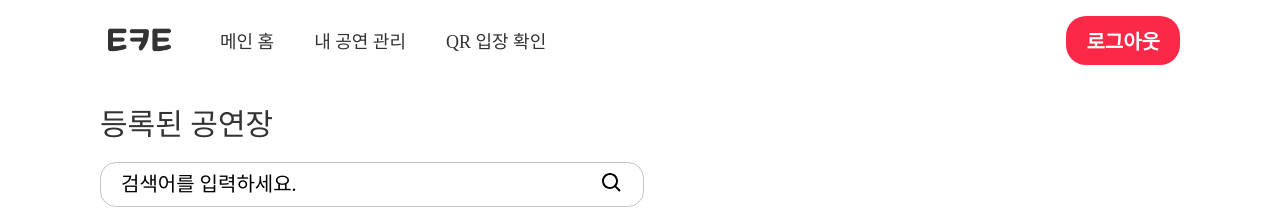
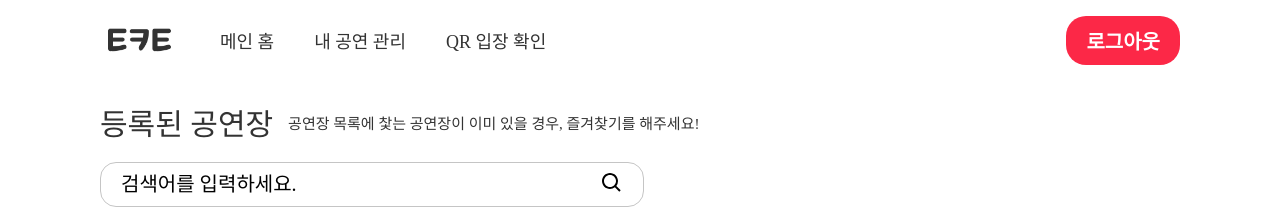
Before and after one commit to DEMODAY-J211/frontend, a React (Vite) app: page /registeredvenues in a window 1280 px wide. Shown: the top 208 px of the page. Built offline with nearby package versions, Linux system fonts and the light colour scheme; no server answers; sample sign-in values are in the browser's storage; a web font is replaced by a local one.

Commit message:
handleprevious

```diff
--- a/src/pages/Manager/RegisterShow/RegisterShowStep4.jsx
+++ b/src/pages/Manager/RegisterShow/RegisterShowStep4.jsx
@@ -175,7 +175,10 @@ const RegisterShowStep4 = ({ viewer = false }) => {
     }
   };
 
-  const handlePrevious = () => navigate(`/register-show/${showId}/step3`);
+    // 이전 단계로
+  const handlePrevious = () => {
+    navigate(`/register-show/${showId}/step3`);
+  };
 
   const handleNext = () => {
     const payload = JSON.parse(localStorage.getItem("createShowPayload")) || {};
--- a/src/pages/Manager/RegisterShow/RegisterShowStep5.jsx
+++ b/src/pages/Manager/RegisterShow/RegisterShowStep5.jsx
@@ -56,9 +56,9 @@ const RegisterShowStep5 = () => {
   const [account, setAccount] = useState("");
 
   // 이전 단계로
+    // 이전 단계로
   const handlePrevious = () => {
-    // TODO: 2단계 페이지로 이동
-    navigate("/register-show/step4");
+    navigate(`/register-show/${showId}/step4`);
   };
 
   // 다음 단계로
--- a/src/pages/Manager/RegisteredVenues.jsx
+++ b/src/pages/Manager/RegisteredVenues.jsx
@@ -150,7 +150,9 @@ const RegisteredVenues = () => {
       <NavbarManager />
 
       <MainContent>
-        <PageTitle>등록된 공연장</PageTitle>
+        <PageTitle>등록된 공연장
+          <p>공연장 목록에 찿는 공연장이 이미 있을 경우, 즐겨찾기를 해주세요!</p>
+        </PageTitle>
 
         <ContentLayout>
           {/* 좌측: 검색 및 리스트 */}
@@ -301,10 +303,18 @@ const MainContent = styled.div`
 `;
 
 const PageTitle = styled.h1`
+  display: flex;
+  align-items: center;
+  gap: 15px;
   font-size: 30px;
   font-weight: 500;
   color: #333;
   margin-bottom: 18px;
+
+  p{
+    font-size: 15px;
+    font-weight: 300;
+  }
 `;
 
 const ContentLayout = styled.div`
```
